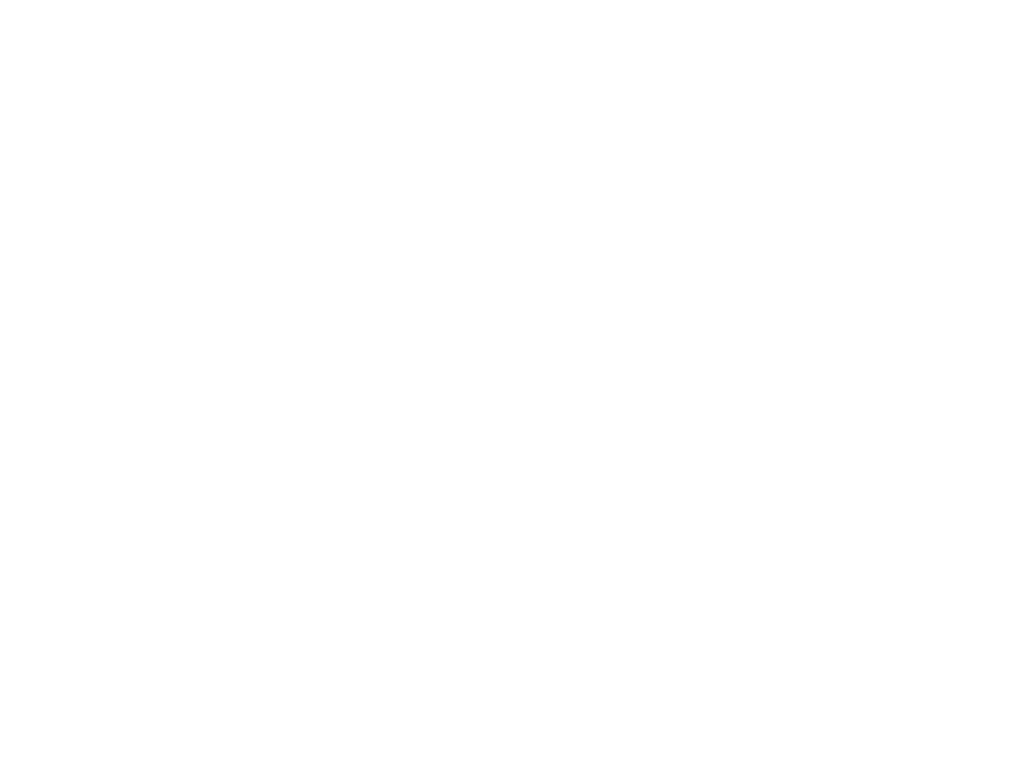
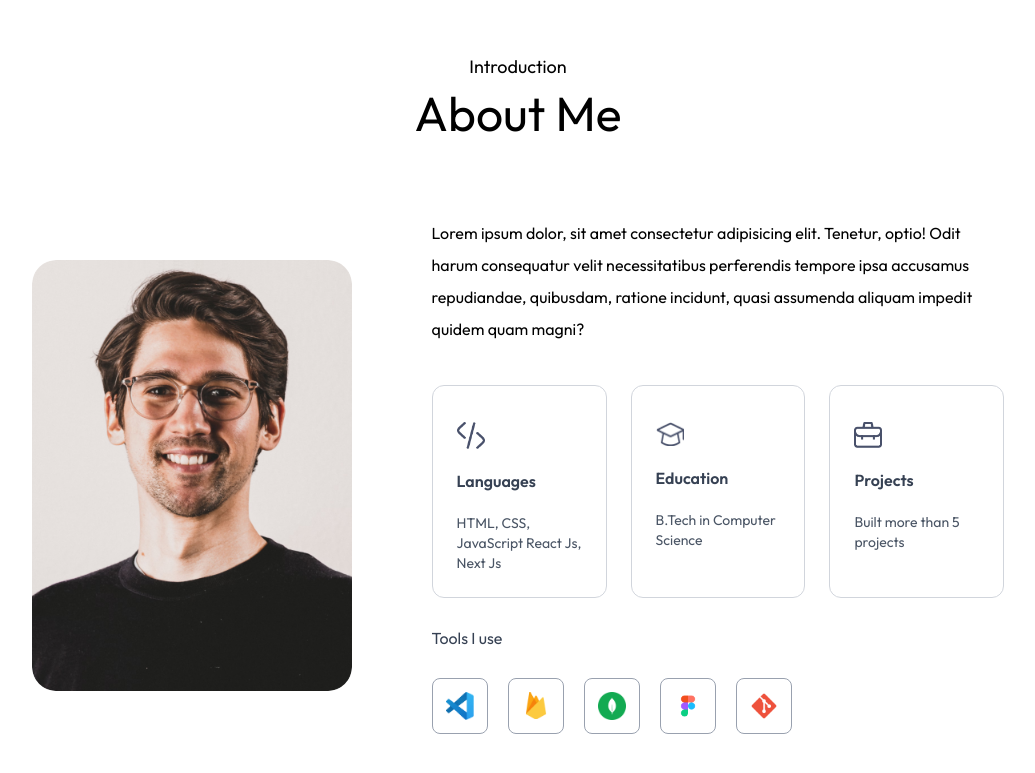
Before and after one commit to Anas1602/Next-JS-Portfolio, a Next.js app: page / in a window 1280 px wide. Shown: the part 787-1560 px from the top of the page, without its empty margins (122-1157 px from the left). Before the commit the page ends 800 px from the top, so only its background shows below. Built offline with nearby package versions, Linux system fonts and the light colour scheme; a web font is replaced by a local one.

Commit message:
About me Section Added

```diff
--- /dev/null
+++ b/app/components/About.jsx
@@ -0,0 +1,54 @@
+import React from "react";
+import Image from "next/image";
+import { assets, infoList, toolsData } from "@/assets/assets";
+
+const About = () => {
+  return (
+    <div id="about" className="w-full px-[12%] py-10 scroll-mt-20 ">
+      <h4 className="text-center mb-2 text-lg">Introduction</h4>
+      <h2 className="text-center text-5xl">About Me</h2>
+
+      <div className="flex w-full flex-col lg:flex-row items-center justify-center gap-20 my-20 max-w-7xl mx-auto">
+        <div className="w-64 sm:w-80 rounded-3xl max-w-none">
+          <Image
+            src={assets.user_image}
+            alt="user"
+            className="w-full rounded-3xl"
+          />
+        </div>
+        <div className="flex-1">
+          <p className="mb-10 max-w-2xl">
+            Lorem ipsum dolor, sit amet consectetur adipisicing elit. Tenetur,
+            optio! Odit harum consequatur velit necessitatibus perferendis
+            tempore ipsa accusamus repudiandae, quibusdam, ratione incidunt,
+            quasi assumenda aliquam impedit quidem quam magni?
+          </p>
+          <ul className="grid grid-cols-1 sm:grid-cols-3 gap-6 max-w-2xl">
+            {infoList.map(({ icon, iconDark, title, description }, index) => (
+              <li
+                className="border-[.5px] border-gray-300 rounded-xl p-6 cursor-pointer hover:bg-[#fcf4ff] hover:-translate-y-1 duration-500 hover:shadow-xl"
+                key={index}>
+                <Image className="w-7 mt-3" src={icon} alt={title} />
+                <h3 className="my-4 font-semibold text-gray-700">{title}</h3>
+                <p className="text-sm text-gray-600"> {description} </p>
+              </li>
+            ))}
+          </ul>
+
+          <h4 className="my-6 text-gray-700">Tools I use</h4>
+          <ul className="flex items-center gap-3 sm:gap-5">
+            {toolsData.map((tool, index) => (
+              <li
+                key={index}
+                className="flex items-center justify-center w-12 sm:w-14 aspect-square border border-gray-400 rounded-lg cursor-pointer hover:-translate-y-1 duration-500">
+                <Image src={tool} alt="tool" className="w-5 sm:w-7" />
+              </li>
+            ))}
+          </ul>
+        </div>
+      </div>
+    </div>
+  );
+};
+
+export default About;
--- a/app/components/NavBar.jsx
+++ b/app/components/NavBar.jsx
@@ -1,8 +1,10 @@
 import { assets } from "@/assets/assets";
 import Image from "next/image";
-import React, { useRef } from "react";
+import React, { useEffect, useRef, useState } from "react";
 
 const NavBar = () => {
+  const [isScroll, setIsScroll] = useState(false);
+
   const sideMenuRef = useRef();
 
   const openMenu = () => {
@@ -12,12 +14,25 @@ const NavBar = () => {
     sideMenuRef.current.style.transform = "translateX(16rem)";
   };
 
+  useEffect(() => {
+    window.addEventListener("scroll", () => {
+      if (scrollY > 50) {
+        setIsScroll(true);
+      } else {
+        setIsScroll(false);
+      }
+    });
+  }, []);
+
   return (
     <>
-      <div className="fixed top0 right-0 w-11/12 -z-10 translate-y-[-80%]">
+      <div className="fixed top-0 right-0 w-11/12 -z-10 translate-y-[-80%]">
         <Image src={assets.header_bg_color} alt="" className="w-full" />
       </div>
-      <nav className="w-full fixed px-5 lg:px-8 xl:px-[8%] py-4 flex items-center justify-between z-50">
+      <nav
+        className={`w-full fixed px-5 lg:px-8 xl:px-[8%] py-4 flex items-center justify-between z-50 ${
+          isScroll ? "bg-white bg-opacity-50 backdrop-blur-lg shadow-sm" : ""
+        }`}>
         <a href="top">
           <Image
             alt=""
@@ -26,7 +41,10 @@ const NavBar = () => {
           />
         </a>
 
-        <ul className="hidden md:flex items-center gap-6 lg:gap-8 rounded-full px-12 py-3 bg-white shadow-sm bg-opacity-50">
+        <ul
+          className={`hidden md:flex items-center gap-6 lg:gap-8 rounded-full px-12 py-3 ${
+            isScroll ? "" : "bg-white shadow-sm bg-opacity-50"
+          } `}>
           <li>
             <a href="#top">Home</a>
           </li>
--- a/app/globals.css
+++ b/app/globals.css
@@ -6,6 +6,9 @@
   --darkThem: #11001f;
   --Outfit: [ "Outfit", "sans-serif"];
   --Ovo: [ "Ovo", "serif"];
+  --boxShadow: {
+    'black':'4px4px0#000','white': "4px 4px 0 #fff";
+  }
 }
 
 * {
--- a/app/layout.js
+++ b/app/layout.js
@@ -17,7 +17,7 @@ export const metadata = {
 
 export default function RootLayout({ children }) {
   return (
-    <html lang="en">
+    <html lang="en" className="scroll-smooth">
       <body
         className={`${outfit.className} ${ovo.className} antialiased leading-8 overflow-x-hidden`}>
         {children}
--- a/app/page.js
+++ b/app/page.js
@@ -1,5 +1,6 @@
 "use client";
 
+import About from "./components/About";
 import Header from "./components/Header";
 import NavBar from "./components/NavBar";
 
@@ -8,6 +9,7 @@ export default function Home() {
     <>
       <NavBar />
       <Header />
+      <About />
     </>
   );
 }
```
